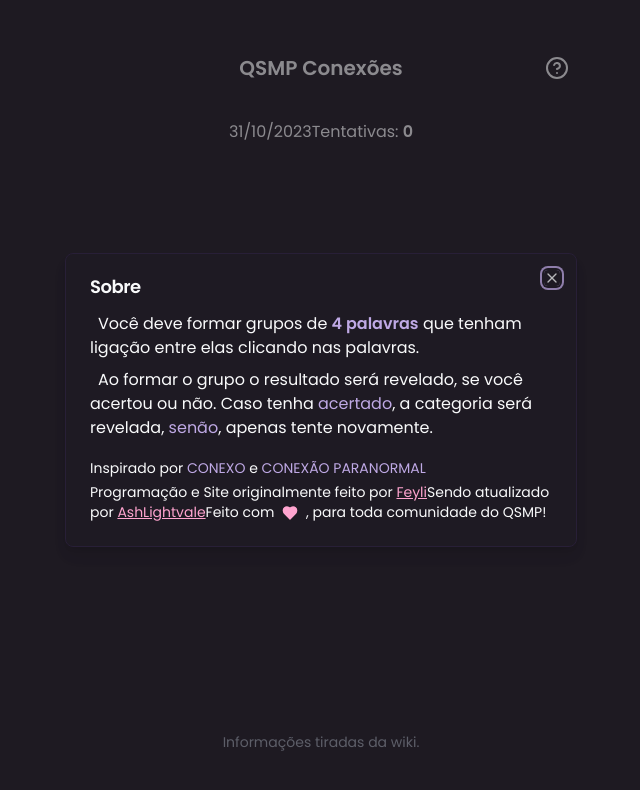
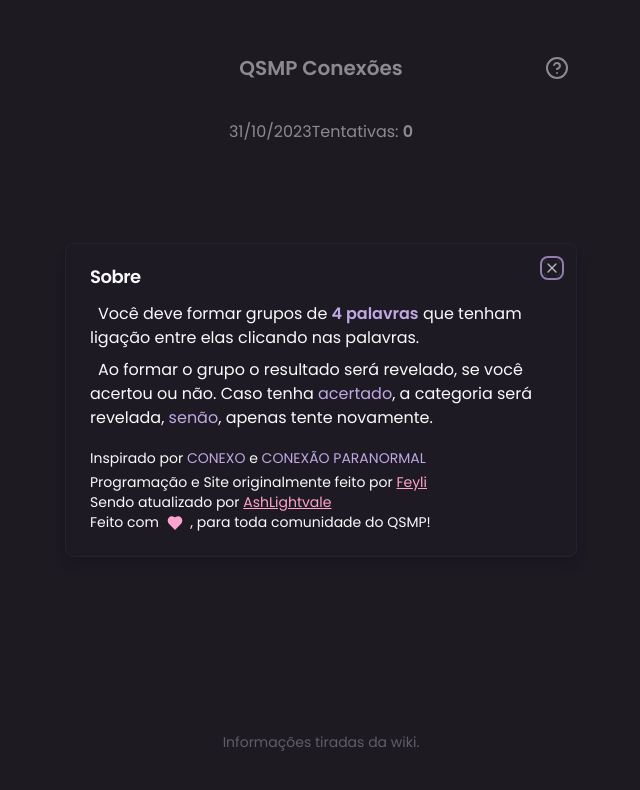
Before and after one commit to AshLightvale/qsmpconexoes, a Next.js app: page / in a window 1280 px wide. Both pictures are taken after a click on the button 876 px from the left and 68 px from the top of the page. Shown: the top 790 px of the page, without its empty margins (319-959 px from the left). Built offline with nearby package versions, Linux system fonts and the light colour scheme.

Commit message:
Update info-dialog.tsx

```diff
--- a/src/components/info-dialog.tsx
+++ b/src/components/info-dialog.tsx
@@ -62,6 +62,8 @@ export const InfoDialog = () => {
 						>
 							Feyli
 						</Link></span>
+					</p>
+					<p className="text-sm [text-wrap:balance]">
 						<span>Sendo atualizado por{" "}
 						<Link
 							href="https://twitter.com/AshLightvale"
@@ -70,7 +72,8 @@ export const InfoDialog = () => {
 						>
 							AshLightvale
 						</Link></span>
-
+					</p>
+					<p className="text-sm [text-wrap:balance]">
 						<span>Feito com{" "}
 						<Heart
 							size="1rem"
```
